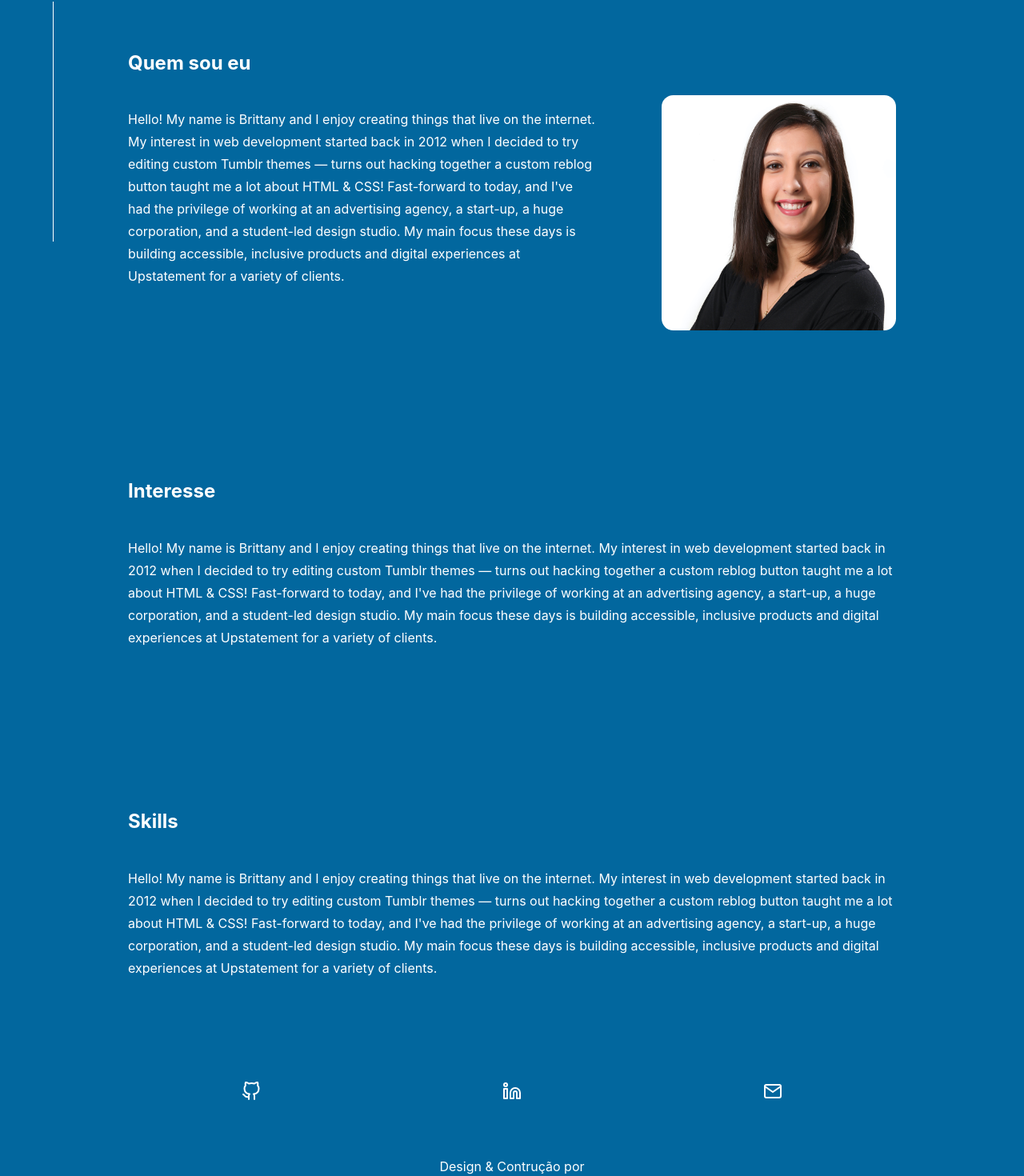
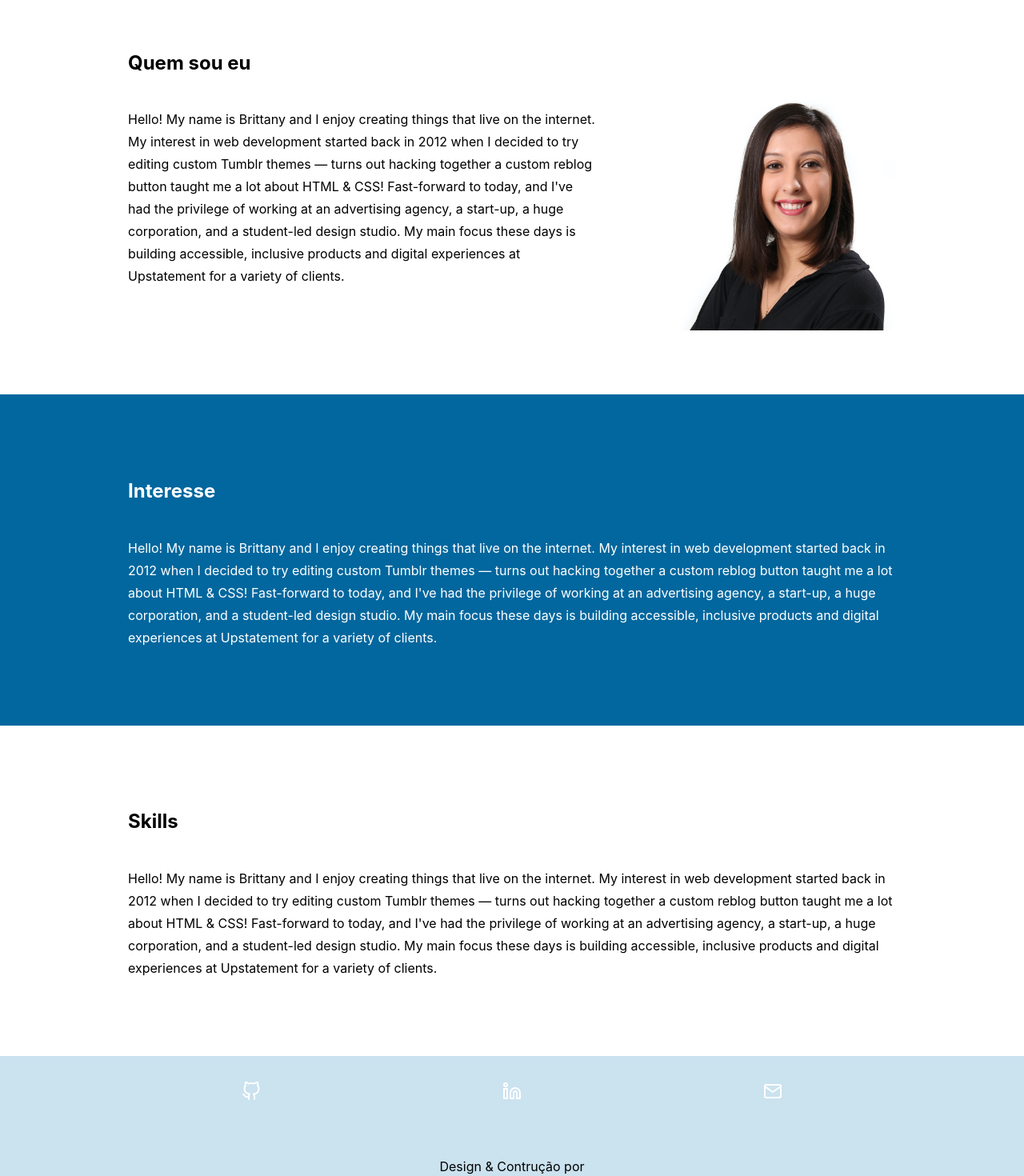
Before and after one commit to gabieller/desafio-indicium, a Next.js app: page / in a window 1280 px wide. Shown: the part 436-1906 px from the top of the page at 80% size. Built offline with nearby package versions, Linux system fonts and the light colour scheme.

Commit message:
changing background color

```diff
--- a/src/styles/Footer.module.css
+++ b/src/styles/Footer.module.css
@@ -1,6 +1,6 @@
 .footer {
-  background-color: #02679e;
-  color: white;
+  background-color: #cbe2ef;
+  color: #000;
   width: 100%;
   height: 100%;
   display: flex;
--- a/src/styles/index.css
+++ b/src/styles/index.css
@@ -48,6 +48,10 @@ h2 {
   color: white;
 }
 
+.about {
+  background-color: #fff;
+  color: black;
+}
 .about-grid {
   display: inline-grid;
 }
@@ -63,6 +67,11 @@ h2 {
   width: 100%;
   border-radius: 5%;
 
+}
+
+.skills {
+  background-color: #fff;
+  color: #000;
 }
 
 /* .title a:hover,
```
